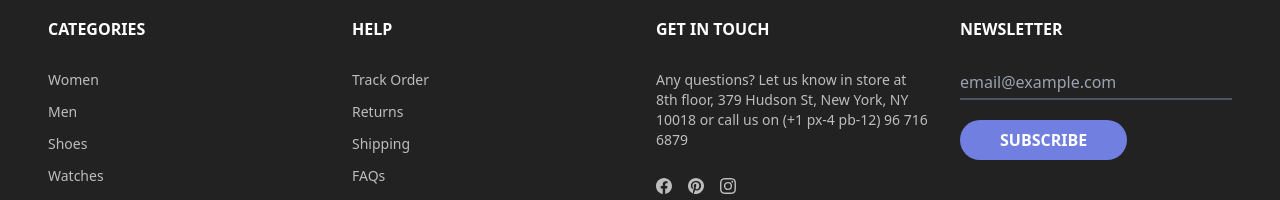
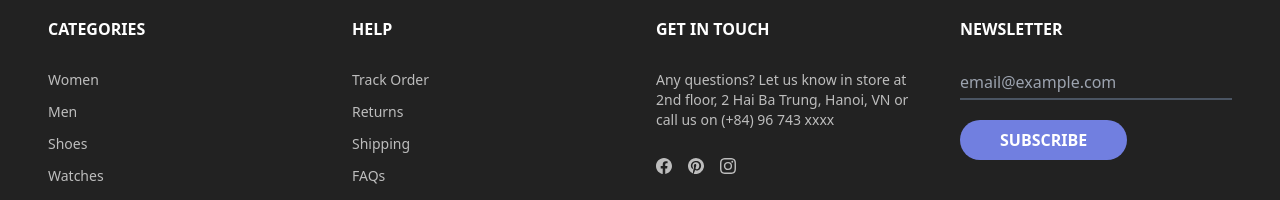
Before and after one commit to duyhieunguyenle1/cozastore-template, a React (Vite) app: page / in a window 1280 px wide. Shown: the part 1535-1735 px from the top of the page. Built offline with nearby package versions, Linux system fonts and the light colour scheme; no server answers.

Commit message:
update information

```diff
--- a/src/components/Footer/Footer.jsx
+++ b/src/components/Footer/Footer.jsx
@@ -46,8 +46,8 @@ const Footer = () => {
                     <div className='md:flex-[1_1_50%] lg:flex-1 px-4 pb-12'>
                         <h4 className='uppercase font-bold pb-7 leading-relaxed'>Get in touch</h4>
                         <p className='text-sm opacity-70 md:max-w-[270px] lg:max-w-none'>
-                            Any questions? Let us know in store at 8th floor, 379 Hudson St, New York,
-                            NY 10018 or call us on (+1 px-4 pb-12) 96 716 6879
+                            Any questions? Let us know in store at 2nd floor, 2 Hai Ba Trung, Hanoi,
+                            VN or call us on (+84) 96 743 xxxx
                         </p>
                         <div className='flex pt-7'>
                             {getInTouchFooter.map((item, index) => (
```
